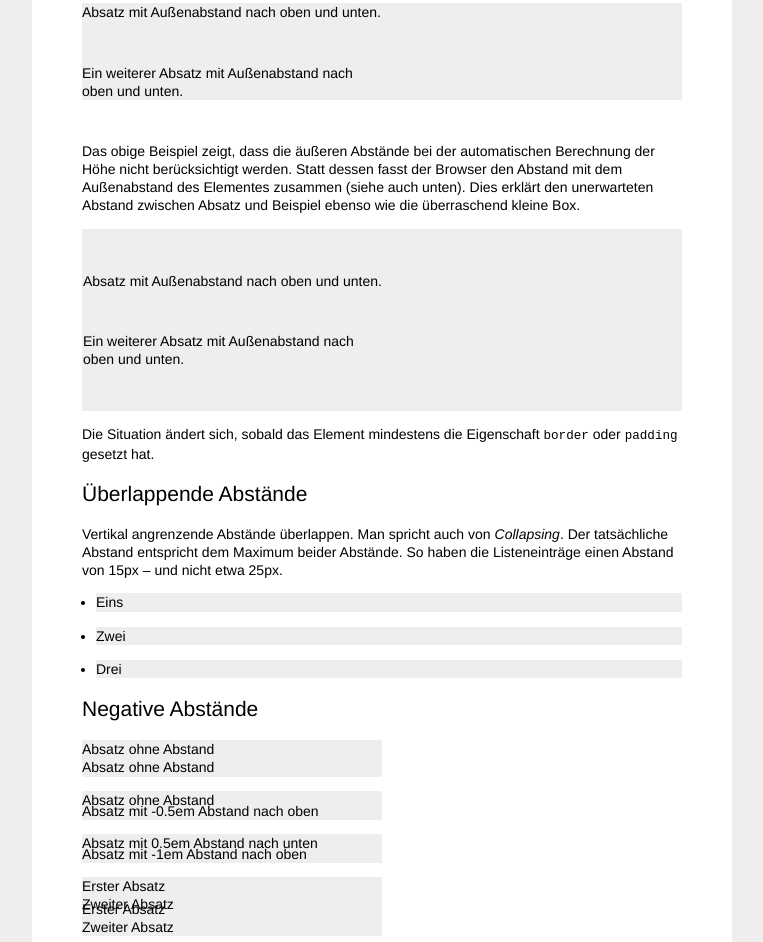
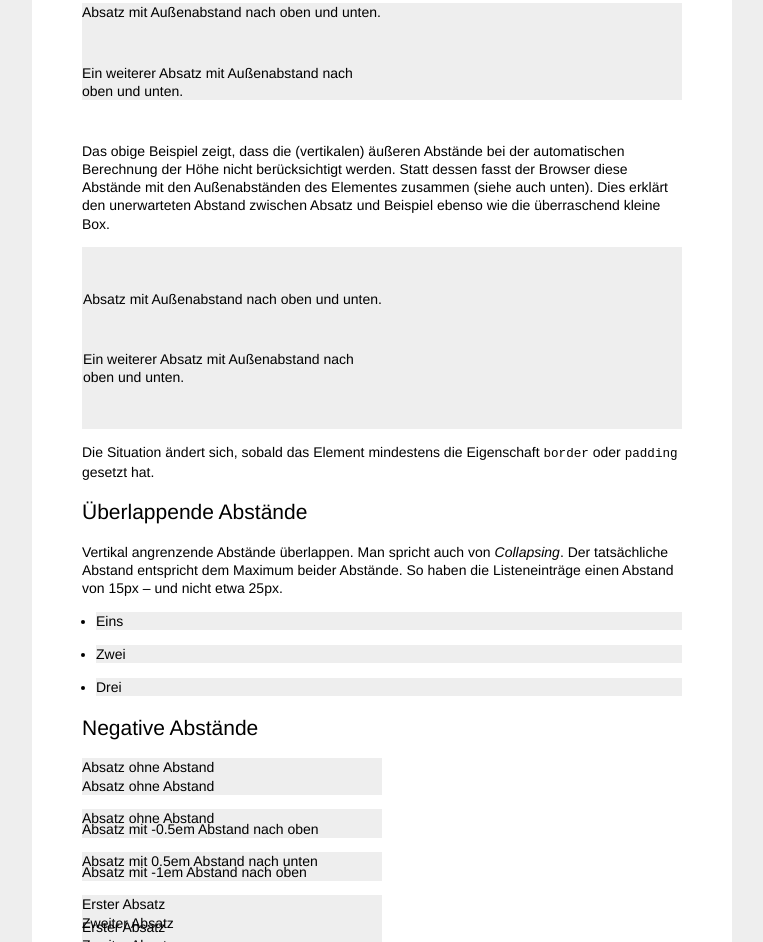
Before and after one commit to trkoch/css-demos, a plain HTML site: page layout-modell-block/sections/vertical_formatting.html in a window 1280 px wide. Shown: the part 773-1715 px from the top of the page, without its empty margins (258-1021 px from the left). Drawn offline with Linux system fonts and the light colour scheme.

Commit message:
Improved description of bleeding

```diff
--- a/layout-modell-block/sections/vertical_formatting.html
+++ b/layout-modell-block/sections/vertical_formatting.html
@@ -60,9 +60,9 @@
       </p>
     </div>
     <p>
-      Das obige Beispiel zeigt, dass die äußeren Abstände bei der automatischen Berechnung
-      der Höhe nicht berücksichtigt werden. Statt dessen fasst der Browser den
-      Abstand mit dem Außenabstand des Elementes zusammen (siehe auch unten).
+      Das obige Beispiel zeigt, dass die (vertikalen) äußeren Abstände bei der automatischen
+      Berechnung der Höhe nicht berücksichtigt werden. Statt dessen fasst der Browser diese
+      Abstände mit den Außenabständen des Elementes zusammen (siehe auch unten).
       Dies erklärt den unerwarteten Abstand zwischen Absatz und Beispiel ebenso wie die
       überraschend kleine Box.
     </p>
```
